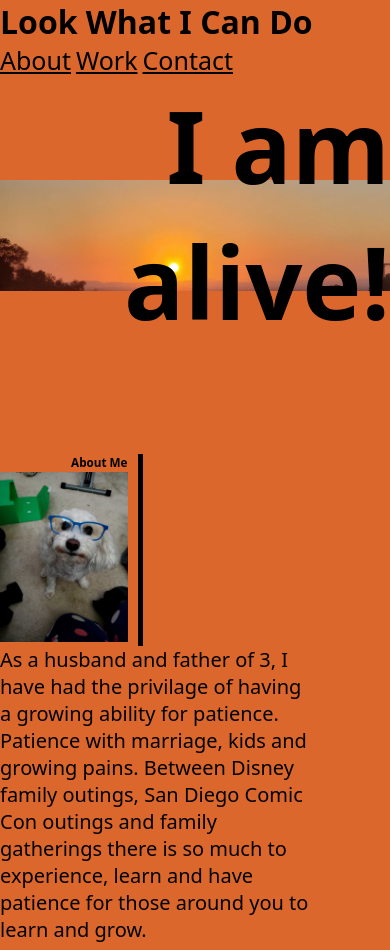
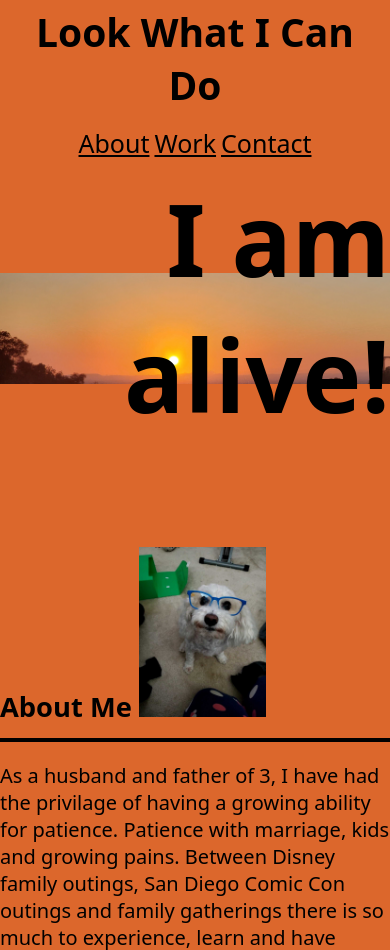
Before and after one commit to Chitosama/bootcamp_challange2, a plain HTML site: page index.html in a window 390 px wide. Shown: the top 950 px of the page. Drawn offline with Linux system fonts and the light colour scheme.

Commit message:
add media

```diff
--- a/Assets/style.css
+++ b/Assets/style.css
@@ -172,3 +172,37 @@ nav a:last-child{
     transform: scale(1.5);
 
     }
+
+
+@media screen and (max-width: 980px) {
+    header {
+      padding: 0 0 10px 0;
+      justify-content: center;
+      text-align: center;
+    }
+
+    header h1 {
+      width: 100%;
+      padding: 5px;
+      margin-bottom: 10px;
+      font-size: 10vw;
+    }
+
+    header nav {
+      justify-content: center;
+    }
+
+    .section-style > h2,
+    .section-style > div {
+      flex: 0 0 100%;
+    }
+
+    .section-style > h2 {
+      border-right: none;
+      border-bottom: 4px solid;
+      margin-bottom: 20px;
+      padding-bottom: 10px;
+      text-align: left;
+      font-size: 7vw;
+    }
+  }
```
